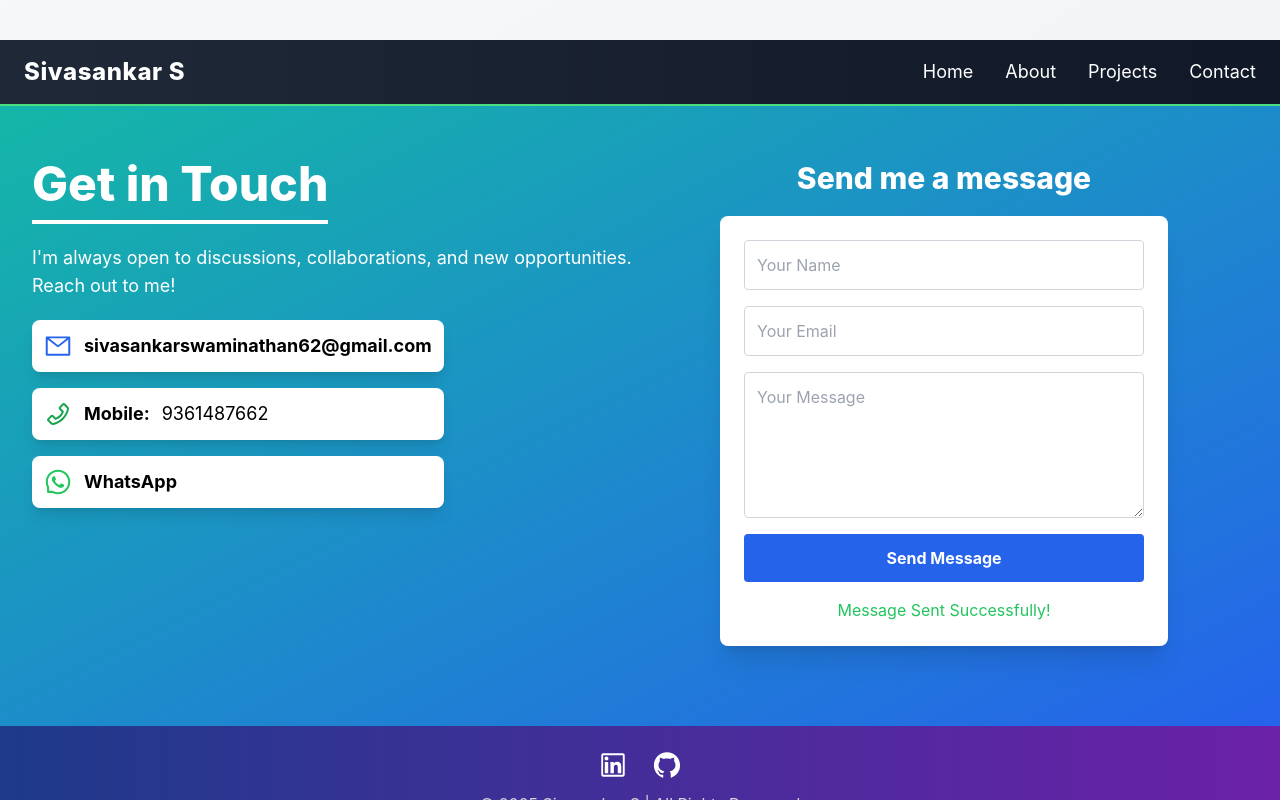
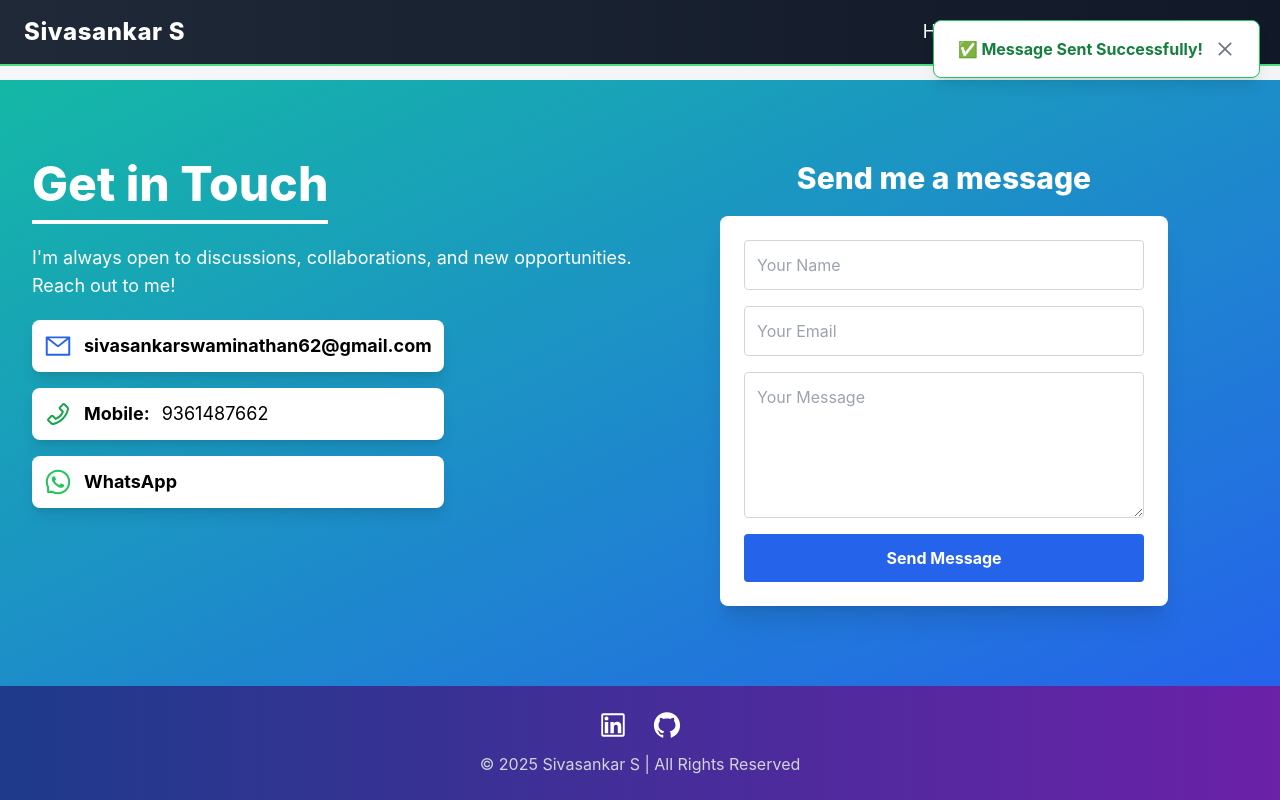
Before and after one commit to Ragnarloki/Portfolio, a React (Create React App) app: page / in a window 1280 px wide. Both pictures are taken after typing "Sample", "name@example.com", "Sample" into the empty fields and a click on the button "Send Message". Shown: the part 2445-3245 px from the top of the page. Built offline with nearby package versions, Linux system fonts and the light colour scheme.

Commit message:
commited

```diff
--- a/src/components/contact.js
+++ b/src/components/contact.js
@@ -1,17 +1,17 @@
-import { motion } from 'framer-motion';
-import { AiOutlineMail, AiOutlinePhone, AiOutlineWhatsApp } from "react-icons/ai";
-import emailjs from '@emailjs/browser';
-import { useEffect, useRef, useState } from 'react';
-import Aos from 'aos';
+import { motion } from "framer-motion";
+import { AiOutlineMail, AiOutlinePhone, AiOutlineWhatsApp, AiOutlineClose } from "react-icons/ai";
+import emailjs from "@emailjs/browser";
+import { useEffect, useRef, useState } from "react";
+import Aos from "aos";
 import "aos/dist/aos.css";
 
 export default function Contact() {
     useEffect(() => {
         Aos.init({
-            duration: 1000, // Animation duration
-            offset: 100, // Scroll offset
+            duration: 1000,
+            offset: 100,
             easing: "ease-in-out",
-            once: true // Ensures animation runs only once
+            once: true,
         });
     }, []);
 
@@ -21,9 +21,9 @@ export default function Contact() {
 
     // Contact details
     const config = {
-        email: 'sivasankarswaminathan62@gmail.com',
-        mobile: '9361487662',
-        whatsapp: 'https://wa.me/9361487662'
+        email: "sivasankarswaminathan62@gmail.com",
+        mobile: "9361487662",
+        whatsapp: "https://wa.me/9361487662",
     };
 
     // Function to send email
@@ -42,19 +42,37 @@ export default function Contact() {
             return;
         }
 
+        // Extracting form values
+        const formData = new FormData(formRef.current);
+        const templateParams = {
+            user_name: formData.get("user_name"),
+            user_email: formData.get("user_email"),
+            message: formData.get("message"),
+            reply_to: formData.get("user_email"), // Setting Reply-To header
+        };
+
         try {
-            await emailjs.sendForm(serviceID, templateID, formRef.current, publicKey);
+            await emailjs.send(serviceID, templateID, templateParams, publicKey);
             setIsSent(true);
             e.target.reset();
+
+            // Auto-hide alert after 4 seconds
+            setTimeout(() => {
+                setIsSent(false);
+            }, 4000);
         } catch (err) {
             setError("Failed to send message. Please try again.");
-            console.log(serviceID, templateID, publicKey);
             console.error("Email sending failed:", err);
+
+            // Auto-hide error alert after 4 seconds
+            setTimeout(() => {
+                setError(null);
+            }, 4000);
         }
     };
 
     return (
-        <section id="contact" className="flex flex-col md:flex-row bg-gradient-to-br from-teal-500 to-blue-600 px-8 py-20 text-white">
+        <section id="contact" className="relative flex flex-col md:flex-row bg-gradient-to-br from-teal-500 to-blue-600 px-8 py-20 text-white">
             {/* Contact Info Section */}
             <motion.div
                 className="flex flex-col items-center md:items-start md:w-1/2"
@@ -102,24 +120,37 @@ export default function Contact() {
             </motion.div>
 
             {/* Contact Form Section */}
-            <motion.div
-                className="flex flex-col items-center mt-10 md:mt-0 md:w-1/2"
-                data-aos-delay="300"
-                data-aos="fade-left"
-            >
+            <motion.div className="flex flex-col items-center mt-10 md:mt-0 md:w-1/2" data-aos-delay="300" data-aos="fade-left">
                 <h2 className="text-3xl font-extrabold mb-5">Send me a message</h2>
                 <motion.form
                     ref={formRef}
                     onSubmit={sendEmail}
-
                     className="flex flex-col w-full max-w-md bg-white p-6 rounded-lg shadow-xl text-black"
                     initial={{ opacity: 0, scale: 0.9 }}
                     animate={{ opacity: 1, scale: 1 }}
                     transition={{ duration: 1, delay: 0.5 }}
                 >
-                    <input type="text" name="user_name" placeholder="Your Name" required className="mb-4 p-3 border border-gray-300 rounded focus:outline-none focus:ring-2 focus:ring-blue-500" />
-                    <input type="email" name="user_email" placeholder="Your Email" required className="mb-4 p-3 border border-gray-300 rounded focus:outline-none focus:ring-2 focus:ring-blue-500" />
-                    <textarea name="message" placeholder="Your Message" required className="mb-4 p-3 border border-gray-300 rounded focus:outline-none focus:ring-2 focus:ring-blue-500" rows="5"></textarea>
+                    <input
+                        type="text"
+                        name="user_name"
+                        placeholder="Your Name"
+                        required
+                        className="mb-4 p-3 border border-gray-300 rounded focus:outline-none focus:ring-2 focus:ring-blue-500"
+                    />
+                    <input
+                        type="email"
+                        name="user_email"
+                        placeholder="Your Email"
+                        required
+                        className="mb-4 p-3 border border-gray-300 rounded focus:outline-none focus:ring-2 focus:ring-blue-500"
+                    />
+                    <textarea
+                        name="message"
+                        placeholder="Your Message"
+                        required
+                        className="mb-4 p-3 border border-gray-300 rounded focus:outline-none focus:ring-2 focus:ring-blue-500"
+                        rows="5"
+                    ></textarea>
 
                     <motion.button
                         type="submit"
@@ -129,11 +160,44 @@ export default function Contact() {
                     >
                         Send Message
                     </motion.button>
-
-                    {isSent && <p className="text-green-500 text-center mt-4">Message Sent Successfully!</p>}
-                    {error && <p className="text-red-500 text-center mt-4">{error}</p>}
                 </motion.form>
             </motion.div>
+
+            {/* Success Alert */}
+            {isSent && (
+                <motion.div
+                    className="fixed top-5 right-5 bg-white z-50 text-green-700 px-6 py-4 rounded-lg shadow-lg flex items-center gap-3 border border-green-500"
+                    initial={{ opacity: 0, y: -30 }}
+                    animate={{ opacity: 1, y: 0 }}
+                    exit={{ opacity: 0, y: -30 }}
+                    transition={{ duration: 0.5 }}
+                >
+                    <span className="font-bold">✅ Message Sent Successfully!</span>
+                    <AiOutlineClose
+                        size={20}
+                        className="cursor-pointer text-gray-500 hover:text-black"
+                        onClick={() => setIsSent(false)}
+                    />
+                </motion.div>
+            )}
+
+            {/* Error Alert */}
+            {error && (
+                <motion.div
+                    className="fixed top-5 right-5 bg-white text-red-700 px-6 py-4 rounded-lg shadow-lg flex items-center z-50 gap-3 border border-red-500"
+                    initial={{ opacity: 0, y: -30 }}
+                    animate={{ opacity: 1, y: 0 }}
+                    exit={{ opacity: 0, y: -30 }}
+                    transition={{ duration: 0.5 }}
+                >
+                    <span className="font-bold">❌ {error}</span>
+                    <AiOutlineClose
+                        size={20}
+                        className="cursor-pointer text-gray-500 hover:text-black"
+                        onClick={() => setError(null)}
+                    />
+                </motion.div>
+            )}
         </section>
     );
 }
--- a/src/components/header.js
+++ b/src/components/header.js
@@ -30,7 +30,7 @@ export default function Header() {
         isScrolled
           ? "bg-gradient-to-r from-gray-800 to-gray-900 shadow-lg"
           : "bg-gradient-to-r from-gray-800 to-gray-900"
-      } text-white z-50 transition-all duration-300 border-b-2 border-transparent hover:border-green-400`}
+      } text-white z-40 transition-all duration-300 border-b-2 border-transparent hover:border-green-400`}
     >
       <div className="flex justify-between items-center px-6 py-4 max-w-7xl mx-auto">
         {/* Logo with Animation */}
```
